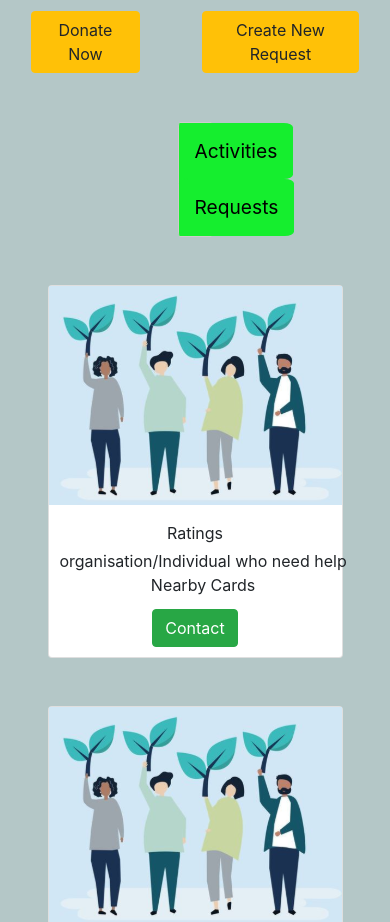
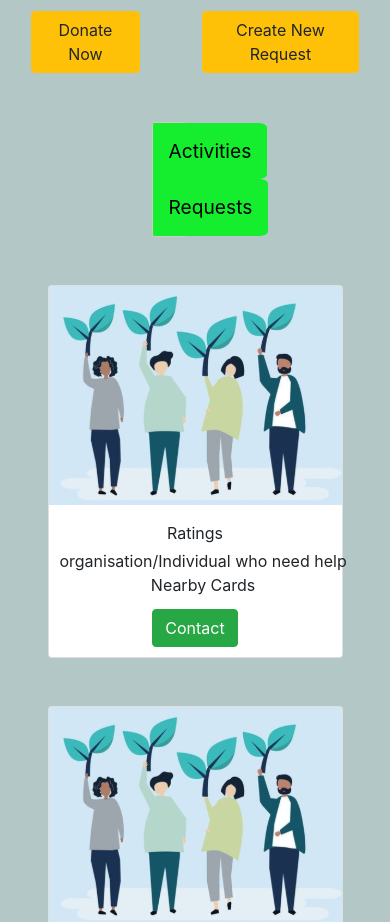
Before and after one commit to gdscnitp/ngo-donations-site, a React (Create React App) app in the folder client/: page /need in a window 390 px wide. Shown: the part 7940-8862 px from the top of the page. Built offline with nearby package versions, Linux system fonts and the light colour scheme; the HTML template or start-up script is replaced by a standard one.

Commit message:
Some alignment changes

```diff
--- a/client/package.json
+++ b/client/package.json
@@ -3,6 +3,7 @@
   "version": "0.1.0",
   "private": true,
   "dependencies": {
+    "3d-react-carousal": "^3.1.0",
     "@testing-library/jest-dom": "^4.2.4",
     "@testing-library/react": "^9.5.0",
     "@testing-library/user-event": "^7.2.1",
@@ -12,6 +13,7 @@
     "react": "^16.13.1",
     "react-bootstrap": "^1.4.0",
     "react-dom": "^16.13.1",
+    "react-fast-compare": "^3.2.0",
     "react-icons": "^3.11.0",
     "react-owl-carousel": "^2.3.1",
     "react-pageflip": "^1.0.0",
--- a/client/src/App.js
+++ b/client/src/App.js
@@ -17,6 +17,7 @@ import Feedback from "./components/Feed Page/Feedback";
 import Event from "./components/Event/Event.js"
 
 import Events from "./components/Event Page/Events";
+
 
 
 function App() {
--- a/client/src/components/Feed Page/Feedback.css
+++ b/client/src/components/Feed Page/Feedback.css
@@ -88,6 +88,9 @@
         left:20%;
 
     }
+    .tab-cont{
+        margin-left: 40%;
+    }
   }
 
   @media only screen and (max-width:500px) {
@@ -113,4 +116,7 @@
         left:5%;
 
     }
+    .tab-cont{
+        margin-left: 35%;
+    }
   }
--- a/client/src/components/Feed Page/Tabbs.jsx
+++ b/client/src/components/Feed Page/Tabbs.jsx
@@ -4,7 +4,7 @@ import React from "react";
 const Tabbs = () => {
     return(
         <>
- <div className="container col-2">
+ <div className="container col-2 tab-cont">
 <div class="tab">
   <button class="tablinks" >Activities</button>
   <button class="tablinks" >Requests</button>
```
Also changed, not shown: 1 other file (tests, documents, lock files or other folders).
